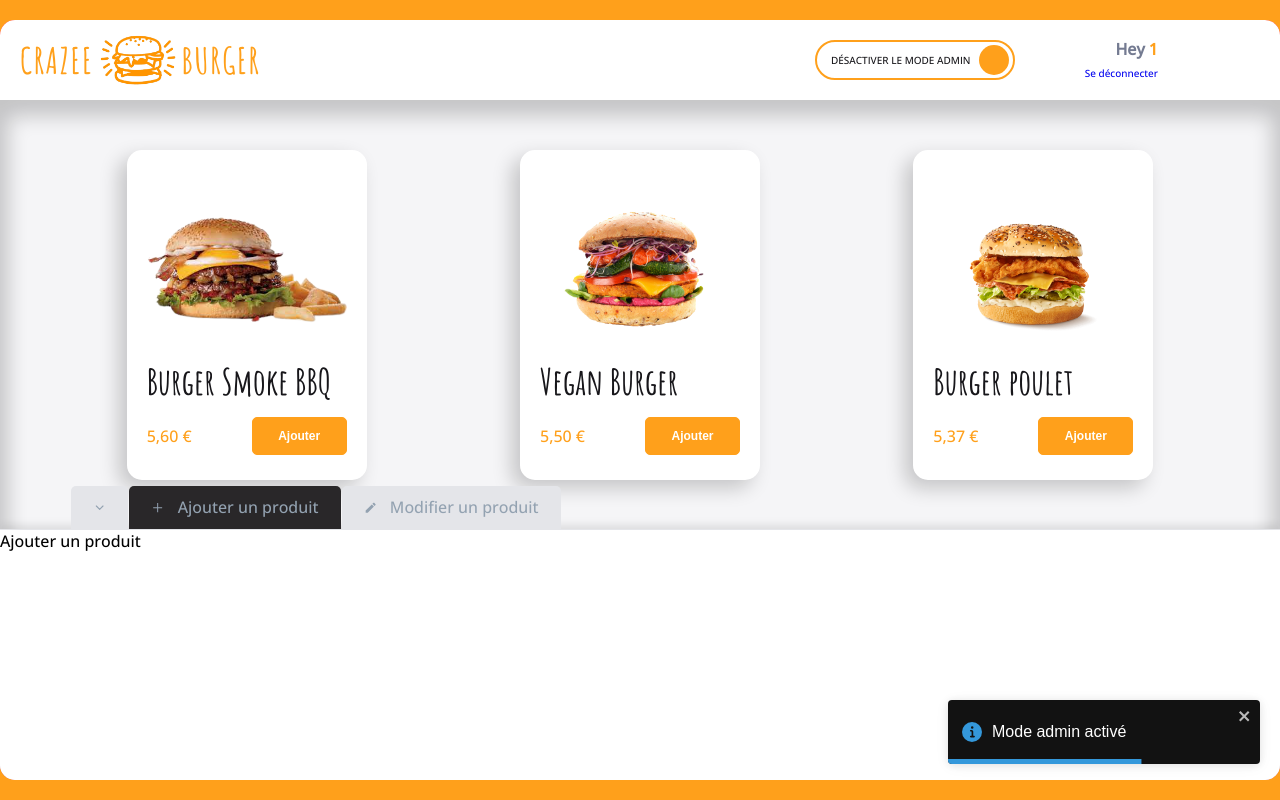
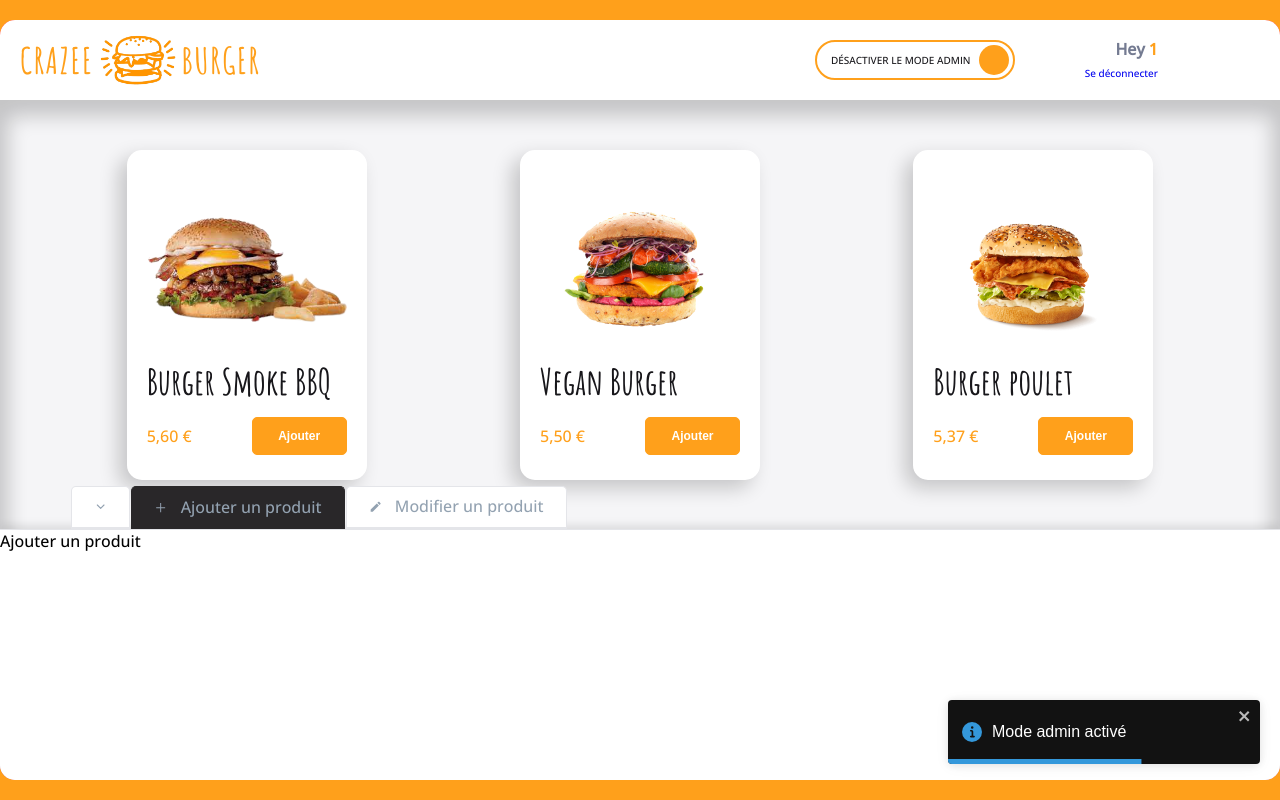
Before and after one commit to Moustito/crazee-burger, a React (Vite) app: page /order/1 in a window 1280 px wide. Both pictures are taken after a click on the label 914 px from the left and 60 px from the top of the page. Built offline with nearby package versions, Linux system fonts and the light colour scheme; grey boxes are pictures that could not be loaded; some icons are missing.

Commit message:
💄 F07: ADMIN > TAB > Change border colors

```diff
--- a/src/Components/reusable-ui/Tab.jsx
+++ b/src/Components/reusable-ui/Tab.jsx
@@ -12,7 +12,7 @@ export default function Tab({ className, Icon, onClick, label }) {
 
 const TabStyled = styled.button`
   border: 0;
-  background-color: ${theme.colors.greyLight};
+  background-color: ${theme.colors.white};
   display: flex;
   height: 43px;
   padding: 10px 22px;
@@ -21,6 +21,8 @@ const TabStyled = styled.button`
   border-radius: 5px 5px 0px 0px;
   gap: 13px;
   box-shadow: 0px -6px 8px -2px ${theme.shadows.subtle};
+  border: 1px solid ${theme.colors.greyLight};
+  border-bottom: 2px solid ${theme.colors.greyLight};
 
   span {
     color: ${theme.colors.greySemiDark};
@@ -38,6 +40,7 @@ const TabStyled = styled.button`
   }
 
   &:hover {
+    border-bottom: 2px solid transparent;
     cursor: pointer;
     p {
       border-bottom: 2px solid ${theme.colors.greySemiDark};
```
